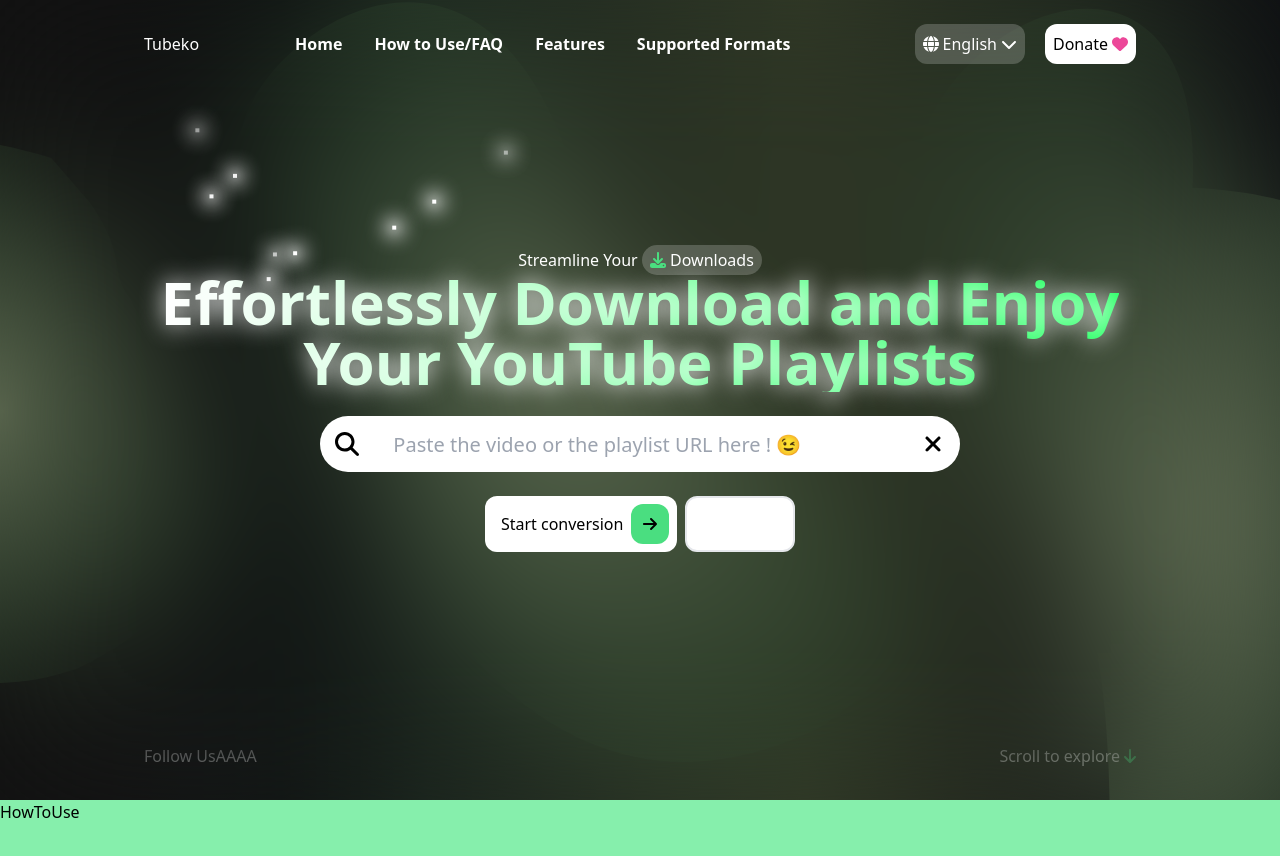
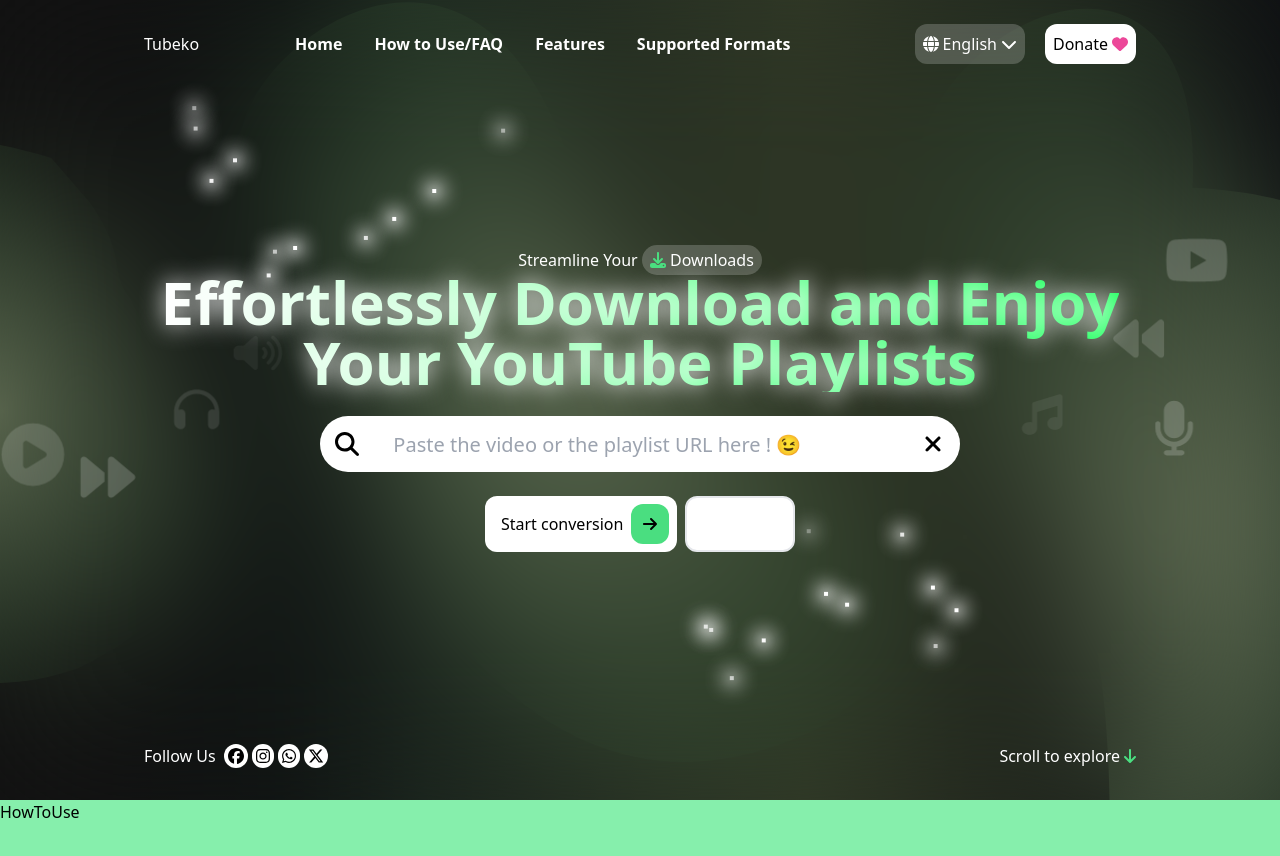
Before and after one commit to FetraFex/tubeko, a React (Vite) app: page / in a window 1280 px wide. Shown: the top 856 px of the page. Built offline with nearby package versions, Linux system fonts and the light colour scheme.

Commit message:
Add:: Adding media animated icon

```diff
--- a/src/components/Home.jsx
+++ b/src/components/Home.jsx
@@ -1,4 +1,5 @@
-import { faArrowDown, faArrowRight, faChevronDown, faDownload } from '@fortawesome/free-solid-svg-icons'
+import { faArrowDown, faArrowRight, faChevronDown, faDownload, faX } from '@fortawesome/free-solid-svg-icons'
+import { faInstagram, faFacebook, faWhatsapp, faTwitter, faXTwitter } from "@fortawesome/free-brands-svg-icons";
 import { faClose } from '@fortawesome/free-solid-svg-icons/faClose'
 import { faSearch } from '@fortawesome/free-solid-svg-icons/faSearch'
 import { FontAwesomeIcon } from '@fortawesome/react-fontawesome'
@@ -6,9 +7,10 @@
 import axios from "axios"
 import { motion } from "framer-motion";
 import Sparkles from './Sparkles'
+import Media from './Media';
 
 const Home = () => {
-    const sparkles = Array.from({ length: 10 });
+    const sparkles = Array.from({ length: 12 });
 
     const [playlistId, setPlaylistId] = useState("");
     const [videos, setVideos] = useState([])
@@ -156,14 +158,14 @@
                     <button className='bg-white px-4 rounded-xl font-medium border-2'>Quality <FontAwesomeIcon icon={faChevronDown} /></button>
                 </div>
             </div>
-            <div className='absolute bottom-8 w-full flex justify-between px-36'>
-                <div className="flex">
+            <div className='absolute z-50 bottom-8 w-full flex justify-between px-36'>
+                <div className="flex space-x-2">
                     <p className='text-white'>Follow Us</p>
-                    <div className='flex text-white'>
-                        <p>A</p>
-                        <p>A</p>
-                        <p>A</p>
-                        <p>A</p>
+                    <div className='flex text-white items-center space-x-1'>
+                        <FontAwesomeIcon className='bg-white rounded-full p-1' icon={faFacebook} color='black'/>
+                        <FontAwesomeIcon className='bg-white rounded-full p-1' icon={faInstagram} color='black'/>
+                        <FontAwesomeIcon className='bg-white rounded-full p-1' icon={faWhatsapp} color='black'/>
+                        <FontAwesomeIcon className='bg-white rounded-full p-1' icon={faXTwitter} color='black'/>
                     </div>
                 </div>
                 <div className='flex items-center space-x-1 text-white'>
@@ -171,8 +173,12 @@
                 </div>
             </div>
             {sparkles.map((_, index) => (
-                <Sparkles key={index} />
+                <Sparkles key={index} direction="up" />
             ))}
+            {sparkles.map((_, index) => (
+                <Sparkles key={index} direction="down" />
+            ))}
+            <Media />
         </div>
     )
 }
--- /dev/null
+++ b/src/components/Media.jsx
@@ -0,0 +1,92 @@
+import React from 'react'
+import { FontAwesomeIcon } from '@fortawesome/react-fontawesome'
+import { faMusic, faNoteSticky, faFilm, faMicrophone, faHeadphones, faCirclePlay, faTv, faPlay, faPause, faVolumeDown, faVolumeUp, faCamera, faCameraRetro, faForward, faBackward } from '@fortawesome/free-solid-svg-icons'
+import { faYoutube } from '@fortawesome/free-brands-svg-icons'
+import { motion } from 'framer-motion'
+
+const Media = () => {
+    const mediaIcons = [faMusic, faNoteSticky, faFilm, faMicrophone, faHeadphones, faCirclePlay, faTv, faPlay, faPause, faVolumeDown, faVolumeUp, faCamera, faCameraRetro, faForward, faBackward, faYoutube]
+
+    const getRandomInt = (min, max) => {
+        return Math.floor(Math.random() * (max - min + 1)) + min;
+    };
+
+    const generateUniqueRandomArray = (length, min, max) => {
+        if (max - min + 1 < length) {
+            throw new Error("Range is too small to generate unique numbers.");
+        }
+
+        const uniqueNumbers = new Set();
+        while (uniqueNumbers.size < length) {
+            uniqueNumbers.add(getRandomInt(min, max));
+        }
+
+        return Array.from(uniqueNumbers);
+    };
+
+    const randomIndexes = generateUniqueRandomArray(16, 0, 15);
+    const firstHalfIndexes = randomIndexes.slice(0, Math.floor(randomIndexes.length / 2));
+    const secondHalfIndexes = randomIndexes.slice(Math.floor(randomIndexes.length / 2));
+
+    console.log("firstHalfIndexes ", firstHalfIndexes);
+    console.log("secondHalfIndexes ", secondHalfIndexes);
+
+
+    let d = 0.3
+
+
+    return (
+        <div className='flex absolute z-50 w-screen justify-around'>
+            <div>
+                {firstHalfIndexes.map((indexValue, index) => (
+
+                    <motion.div
+                        key={index}
+                        initial={{ scale: 2 }}
+                        animate={{
+                            opacity: [0, 0.2, 0],
+                            scale: [2, 5],
+                            x: [0, -450],
+                            y: [0, (Math.random() > 0.5) ? -Math.random() * 300 : Math.random() * 300],
+                        }}
+                        transition={{
+                            duration: Math.floor(Math.random() * (12 - 7 + 1)) + 7,
+                            delay: d + (index * 1.5),
+                            repeat: Infinity,
+                            ease: "linear",
+                            repeatType: "loop",
+                        }}
+                    >
+                        <FontAwesomeIcon icon={mediaIcons[indexValue]} color='white' />
+                    </motion.div>
+                )
+                )}
+            </div>
+            <div>
+            {secondHalfIndexes.map((indexValue, index) => (
+                    <motion.div
+                        key={index}
+                        initial={{ scale: 2 }}
+                        animate={{
+                            opacity: [0, 0.2, 0],
+                            scale: [2, 5],
+                            x: [0, 450],
+                            y: [0, (Math.random() > 0.5) ? -Math.random() * 300 : Math.random() * 300],
+                        }}
+                        transition={{
+                            duration:  Math.floor(Math.random() * (12 - 7 + 1)) + 7,
+                            delay: d + (index * 1.5),
+                            repeat: Infinity,
+                            ease: "linear",
+                            repeatType: "loop",
+                        }}
+                    >
+                        <FontAwesomeIcon icon={mediaIcons[indexValue]} color='white' />
+                    </motion.div>
+                ))}
+            </div>
+        </div>
+    )
+}
+
+export default Media
--- a/src/components/Sparkles.jsx
+++ b/src/components/Sparkles.jsx
@@ -2,7 +2,7 @@
 import { useState, useEffect } from 'react';
 import { motion } from "framer-motion";
 
-const Sparkles = () => {
+const Sparkles = ({ direction }) => {
     const randomX = Math.floor(Math.random() * (350 - 0 + 1)) + 0;
     const initialX = Math.random > 0.5 ? randomX : -randomX;
 
@@ -10,13 +10,14 @@
 
     const particleDuration = Math.random() * (10 - 7) + 2;
 
+    if (direction === "up") {
         return (
             <motion.div
                 className="w-1 h-1 blurry-border shadow-intense shadow-white bg-white absolute z-50"
-            initial={{ x: initialX, y: initialY }} // Moves it to the default position
+                initial={{ x: initialX, y: initialY }}
                 animate={{
-                x: [initialX-64, initialX-60, initialX-68, initialX-120, initialX-150], // Wiggle effect in x-axis
-                y: [-initialY-100, -initialY-270], // Wiggle effect in y-axis
+                    x: [initialX - 64, initialX - 60, initialX - 68, initialX - 120, initialX - 170],
+                    y: [-initialY - 100, -initialY - 300], // Wiggle effect in y-axis
                     opacity: [0, 1, 1, 0], // Gradual fade-out
                 }}
                 transition={{
@@ -28,6 +29,26 @@
                 }}
             />
         );
+    } else {
+        return (
+            <motion.div
+                className="w-1 h-1 blurry-border shadow-intense shadow-white bg-white absolute z-50"
+                initial={{ x: initialX + 270, y: initialY }}
+                animate={{
+                    x: [initialX + 64 + 270, initialX + 60 + 270, initialX + 68 + 270, initialX + 120 + 270, initialX + 170 + 270], // Wiggle effect in x-axis
+                    y: [initialY + 100, initialY + 300],
+                    opacity: [0, 1, 1, 0],
+                }}
+                transition={{
+                    duration: particleDuration,
+                    ease: "easeIn",
+                    repeat: Infinity,
+                    repeatType: "loop",
+                    times: [0, 0.3, 0.6, 1]
+                }}
+            />
+        );
+    }
 }
 
 export default Sparkles
```
Also changed, not shown: package.json (+7 -4 lines), 1 other file (tests, documents, lock files or other folders). Lines whose indentation alone changed are shown as unchanged.
